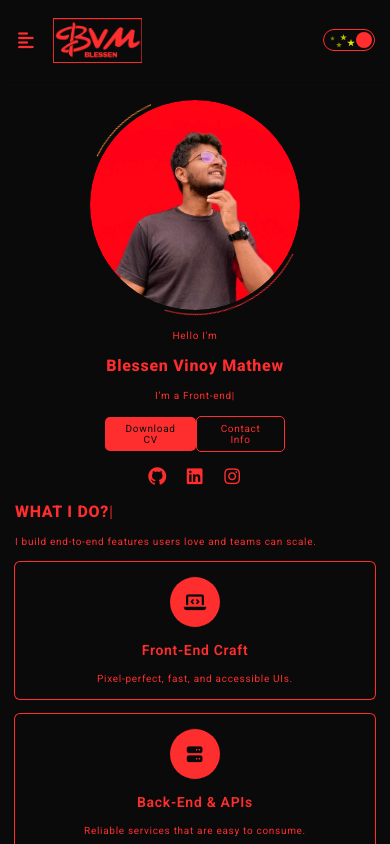
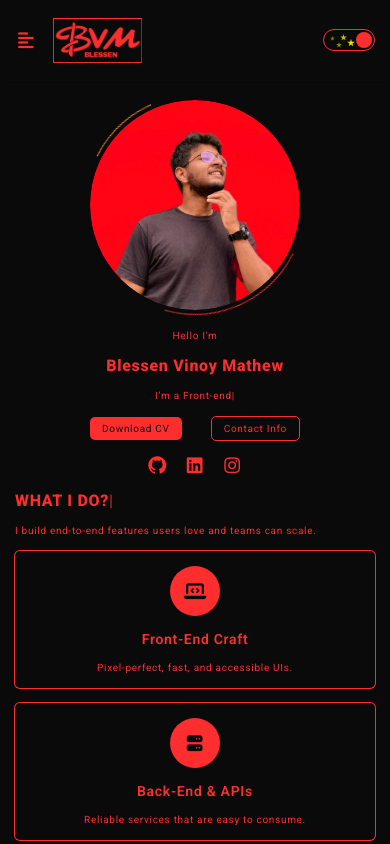
Before and after one commit to Blessen25/Portfolio_BVM, a React (Vite) app in the folder frontend/portfolio/: page / in a window 390 px wide. Shown: the top 844 px of the page. Built offline with nearby package versions, Linux system fonts and the light colour scheme.

Commit message:
Commited CHanegs

```diff
--- a/frontend/portfolio/src/components/home_comp/home.css
+++ b/frontend/portfolio/src/components/home_comp/home.css
@@ -100,7 +100,7 @@
 
 .buttondiv {
 
-    width: 300px;
+    width: 320px;
     display: flex;
     flex-direction: row;
     justify-content: space-between;
@@ -241,7 +241,7 @@
 
     .buttondiv {
 
-        width: 230px;
+        width: 260px;
     }
 }
 
@@ -259,7 +259,7 @@
 
     .buttondiv {
 
-        width: 180px;
+        width: 210px;
     }
 
     .homeimageborder {
```
